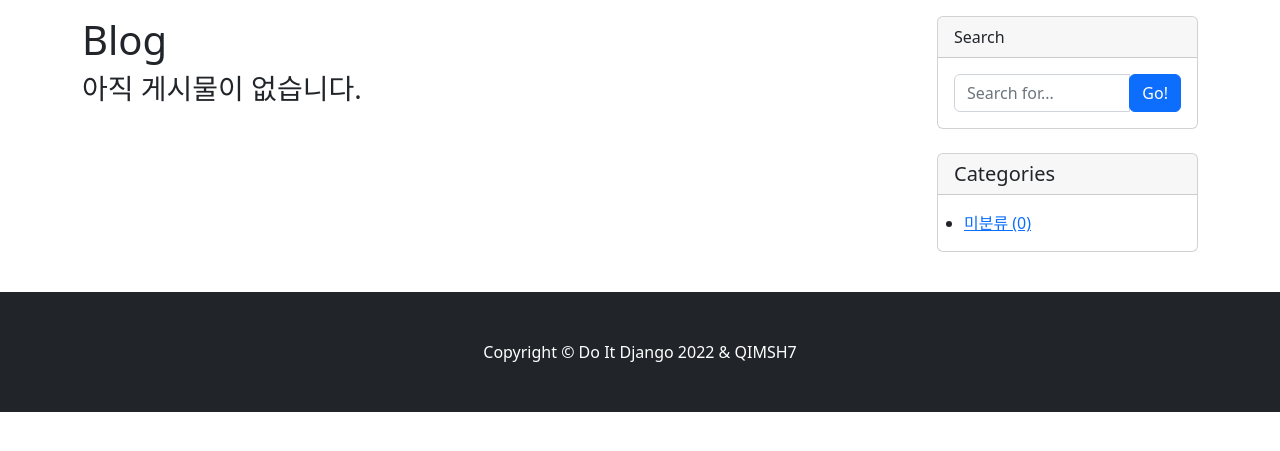
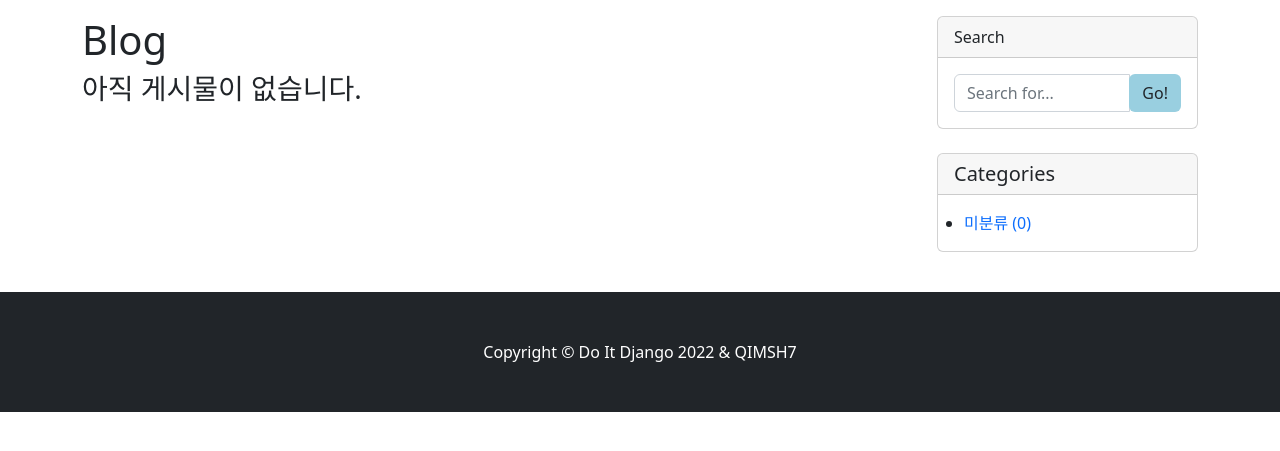
Before and after one commit to qimsh7/do_it_django, a Django app: page /blog/ in a window 1280 px wide. Shown: the part 56-507 px from the top of the page. Run offline with Django 4.2, Linux system fonts and the light colour scheme; data that the repository does not hold is empty; some libraries are stand-ins or nearby versions.

Commit message:
fix colors && delete default image

```diff
--- a/blog/templates/blog/base.html
+++ b/blog/templates/blog/base.html
@@ -29,7 +29,7 @@
                                 <input class="form-control" type="text" placeholder="Search for..."
                                 aria-label="Search for..." aria-describedby="button-search" id="search-input" />
                                 <span class="input-group-btn">
-                                    <button class="btn btn-primary" id="button-search" type="button" onclick="searchPost()">Go!</button>
+                                    <button class="btn" id="button-search" type="button" style="background-color: #99cfe0;" onclick="searchPost()">Go!</button>
                                 </span>
                             </div>
                         </div>
@@ -41,9 +41,9 @@
                             <div class="row">
                                 <ul style="margin: 0px 10px 0px 10px">
                                     {% for category in categories %}
-                                        <li><a href="{{ category.get_absolute_url }}">{{ category }} ({{ category.post_set.count }})</a></li>
+                                        <li><a href="{{ category.get_absolute_url }}" style="text-decoration:none">{{ category }} ({{ category.post_set.count }})</a></li>
                                     {% endfor %}
-                                    <li><a href="/blog/category/no_category/">미분류 ({{ no_category_post_count }})</a></li>
+                                    <li><a href="/blog/category/no_category/" style="text-decoration:none">미분류 ({{ no_category_post_count }})</a></li>
                                 </ul>
                             </div>
                         </div>
--- a/blog/templates/blog/post_list.html
+++ b/blog/templates/blog/post_list.html
@@ -4,7 +4,7 @@
 
     {% if user.is_authenticated %}
         {% if user.is_superuser or user.is_staff %}
-            <a class="btn btn-primary btn-sm float-end" href="/blog/create_post/" role="button"><i class="fas fa-pen"></i>&nbsp;&nbsp;New Post</a>
+            <a class="btn btn-sm float-end" style="background-color: #99cfe0;" href="/blog/create_post/" role="button"><i class="fas fa-pen"></i>&nbsp;&nbsp;New Post</a>
         {% endif %}
     {% endif %}
 
@@ -22,10 +22,6 @@
                 <a href="{{ p.get_absolute_url }}">
                     <img class="card-img-top" src="{{ p.head_image.url }}"
                     alt="{{ p.title }} head_image">
-                </a>
-            {% else %}
-                <a href="{{ p.get_absolute_url }}">
-                    <img class="card-img-top" src="https://picsum.photos/seed/{{ p.id }}/800/200" alt="random_image">
                 </a>
             {% endif %}
             <div class="card-body">
@@ -47,11 +43,11 @@
                     <br/><br/>
                 {% endif %}
 
-                <a href="{{ p.get_absolute_url }}" class="btn btn-primary">Read more →</a>
+                <a href="{{ p.get_absolute_url }}" class="btn" style="background-color: #99cfe0;">Read more →</a>
             </div>
             <div class="card-footer text-muted">
                 Posted on {{ p.created_at }} by
-                <a href="#">{{ p.author | upper }}</a>
+                <a href="#" style="text-decoration:none">{{ p.author | upper }}</a>
             </div>
         </div>
         {% endfor %}
```
Also changed, not shown: blog/templates/blog/post_detail.html (+5 -7 lines).
